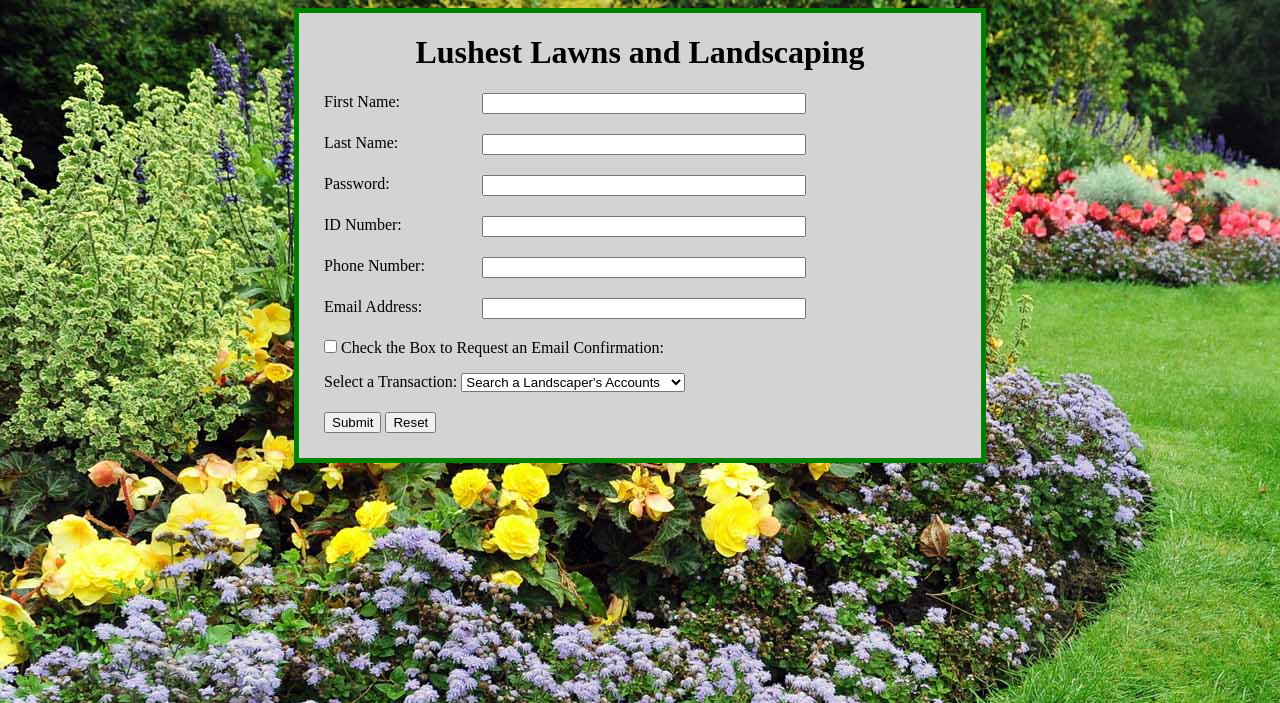
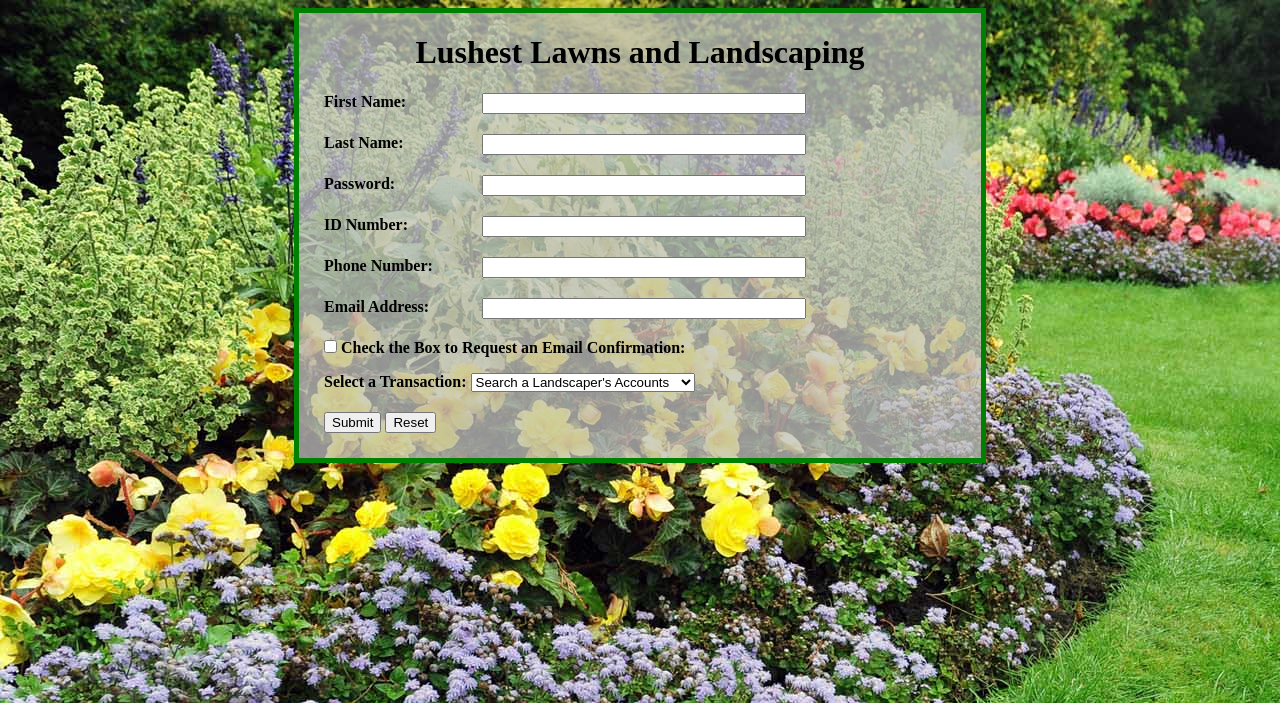
Before and after one commit to jdbarnes06/IT202, a PHP site: page /LLAL.html in a window 1280 px wide. Shown: the top 703 px of the page. Run offline with PHP 8.4, Linux system fonts and the light colour scheme.

Commit message:
HTML and CSS finished

```diff
--- a/LLAL.css
+++ b/LLAL.css
@@ -19,7 +19,7 @@ body
 .mainDiv
 {
     border: 5px solid green;
-    background-color: lightgrey;
+    background-color: rgba(192, 192, 192, 0.75);
     margin: auto;
     width: 50%;
     padding: 0px 25px 25px 25px;
@@ -28,6 +28,12 @@ body
 h1
 {
     text-align: center;
+}
+
+label
+{
+    margin: 0px 0px 20px 0px;
+    font-weight: bold;
 }
 
 label, select, input[type=checkbox]
--- a/LLAL.html
+++ b/LLAL.html
@@ -14,7 +14,7 @@
                 <div class="column">
                     <label for="firstname">First Name:</label>
                 </div>
-                <div class="column">
+                <div class="column" style="opacity: 1">
                     <input type="text" id="firstname" name="firstname">
                 </div>
             </div>
```
